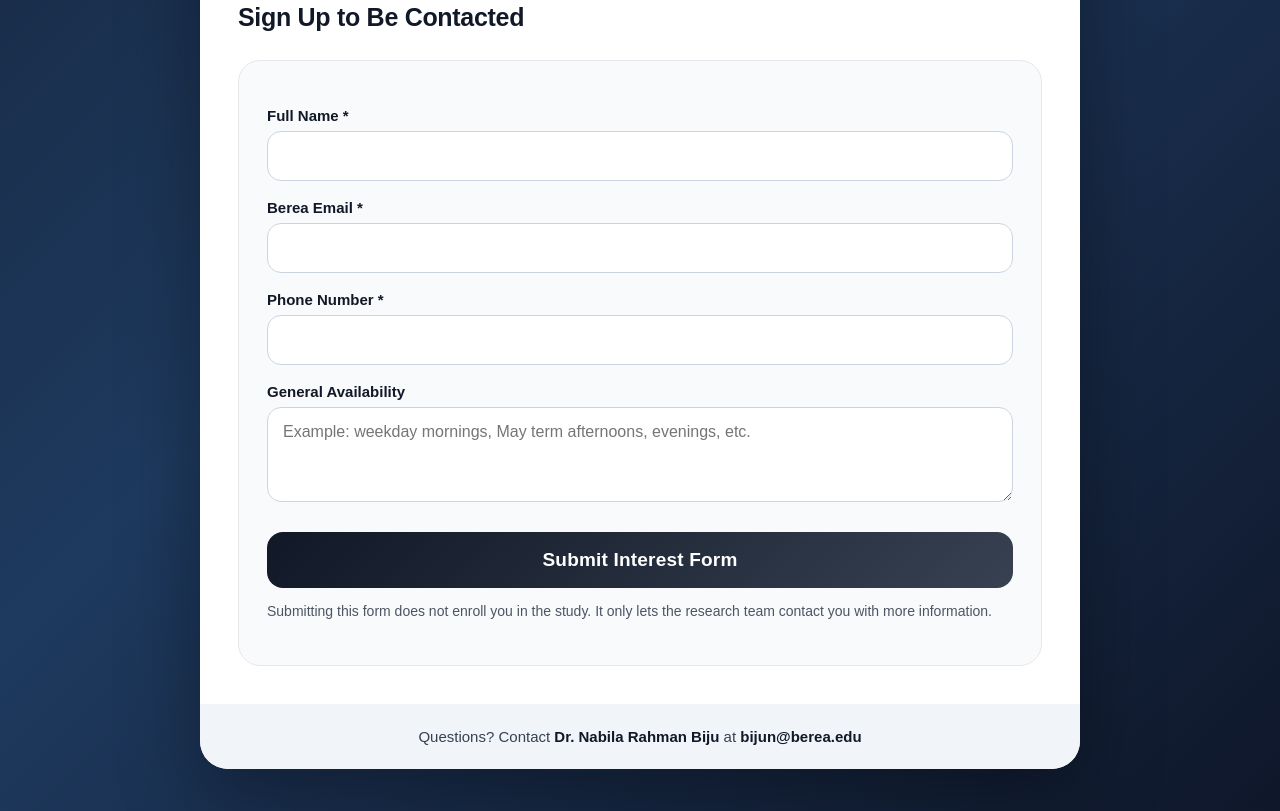
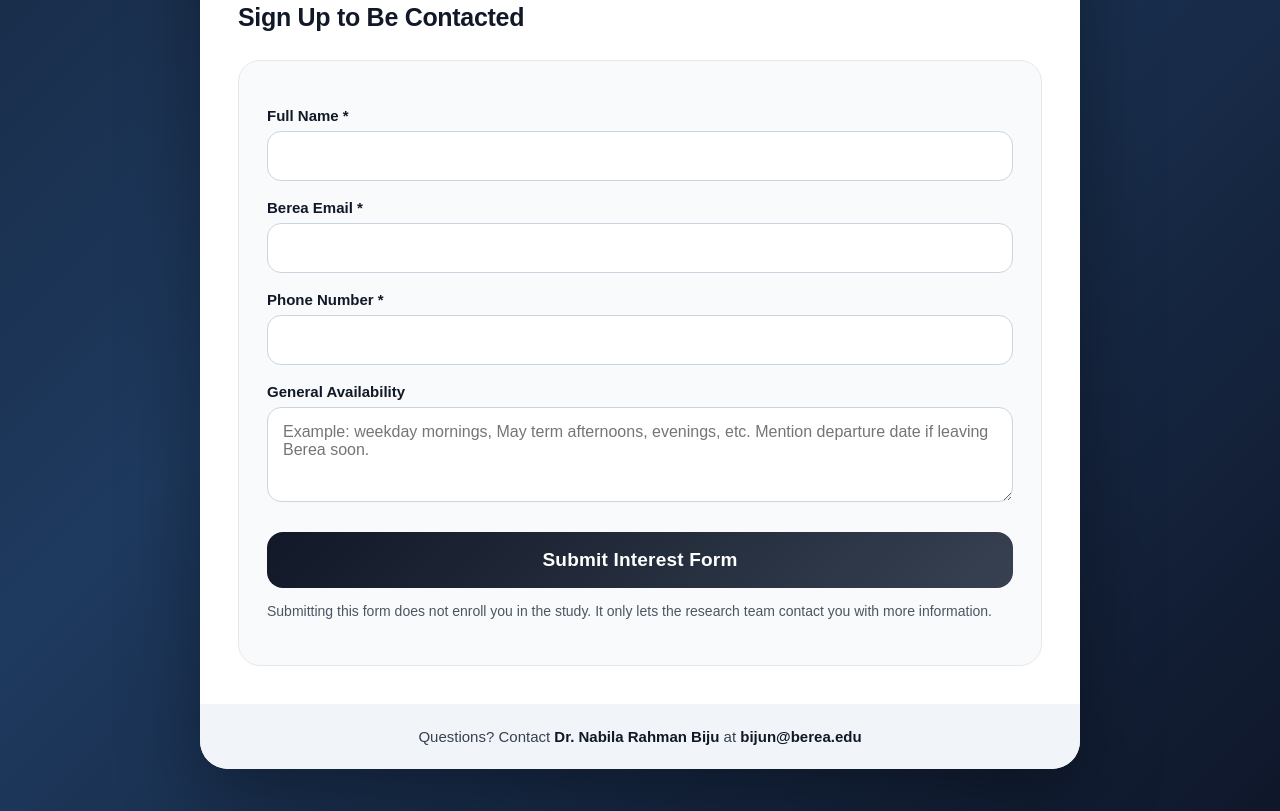
Before and after one commit to NabilaBiju/HealthAcademicStudy, a plain HTML site: page index.html in a window 1280 px wide. Shown: the part 1130-1941 px from the top of the page. Drawn offline with Linux system fonts and the light colour scheme.

Commit message:
Modify availability textarea placeholder text
Updated placeholder text in availability textarea to include departure date.

```diff
--- a/index.html
+++ b/index.html
@@ -307,7 +307,7 @@
           <textarea
             id="availability"
             name="General Availability"
-            placeholder="Example: weekday mornings, May term afternoons, evenings, etc."
+            placeholder="Example: weekday mornings, May term afternoons, evenings, etc. Mention departure date if leaving Berea soon."
           ></textarea>
 
           <input type="hidden" name="_subject" value="New Research Study Sign-Up" />
```
